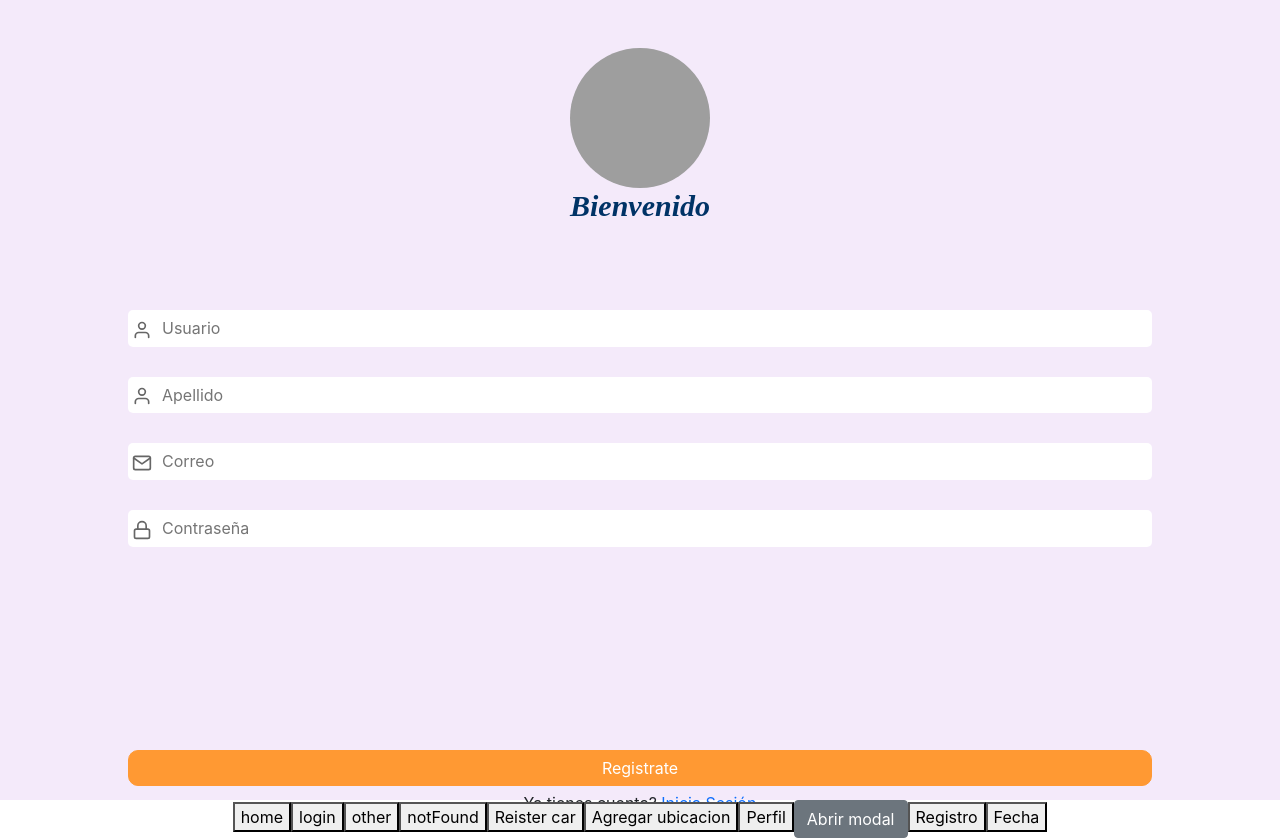
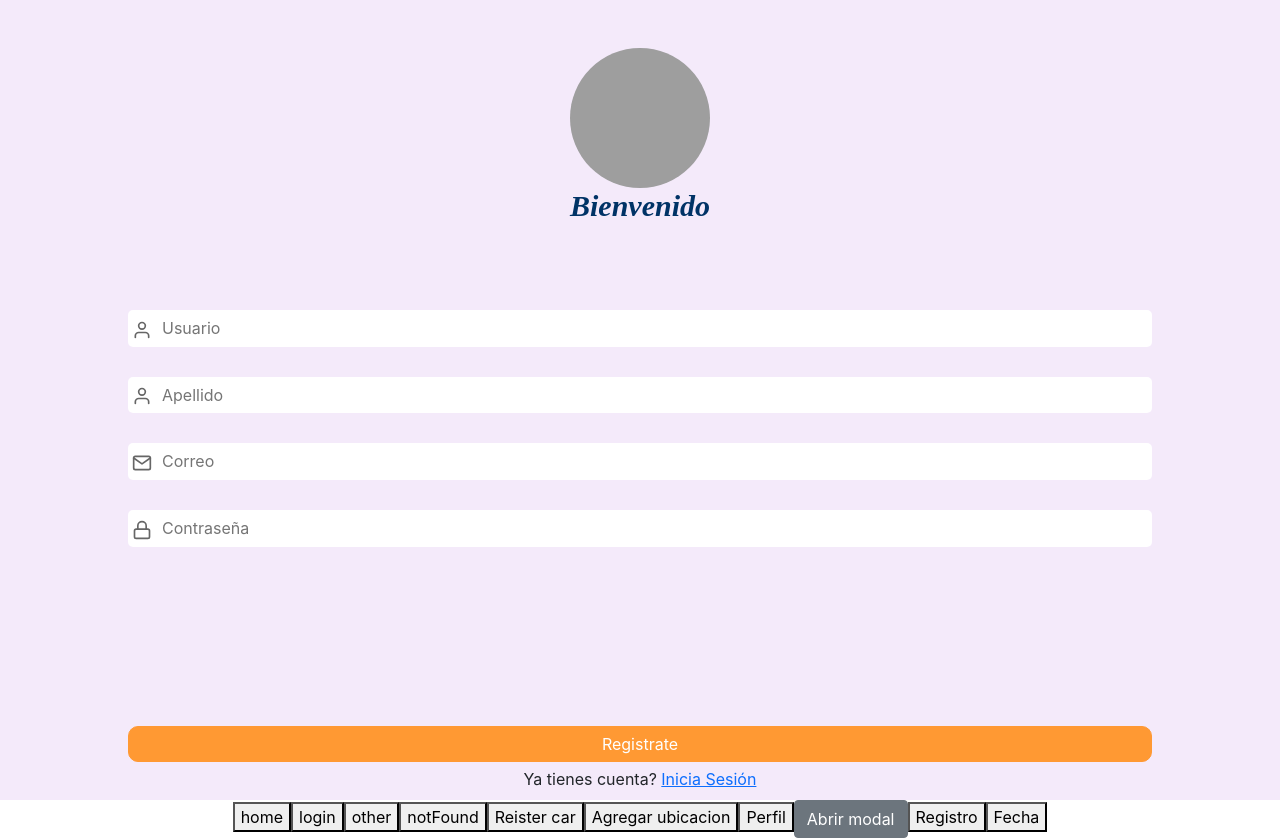
Before and after one commit to jimeneab/washak-ui, a React (Create React App) app: page /registro in a window 1280 px wide. Built offline with nearby package versions, Linux system fonts and the light colour scheme; grey boxes are pictures that could not be loaded.

Commit message:
fixing margin button

```diff
--- a/src/Views/Register/register.css
+++ b/src/Views/Register/register.css
@@ -26,7 +26,7 @@
 
 
 .register-body{
-    height: 53%;
+    height: 50%;
     text-align: right;
 }
 
@@ -49,5 +49,5 @@
 }
 
 .register-footer{
-    height: 12%;
+   margin-bottom: 2rem;
 }
```
